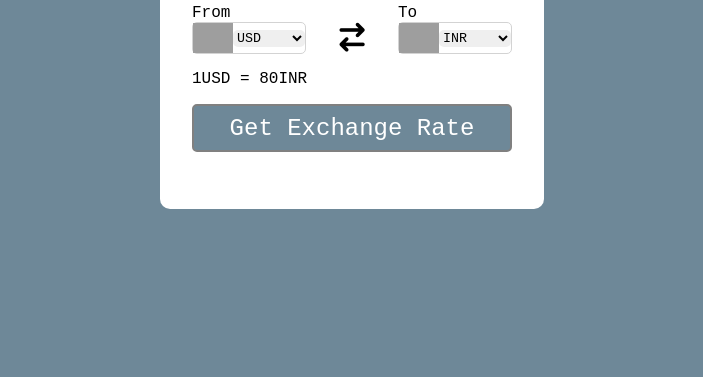
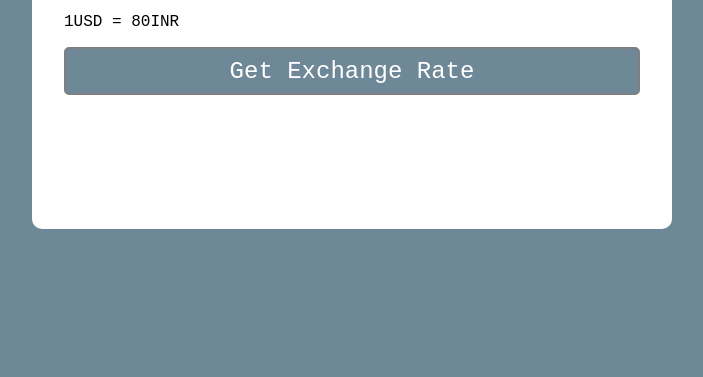
Before and after one commit to RahulSingh044/Convertor-Pro, a plain HTML site: page currencyConvertor/index.html in a window 1280 px wide. Shown: the part 423-800 px from the top of the page, without its empty margins (288-991 px from the left). Drawn offline with Linux system fonts and the light colour scheme; grey boxes are pictures that could not be loaded; a web font is replaced by a local one.

Commit message:
Update style.css

```diff
--- a/currencyConvertor/style.css
+++ b/currencyConvertor/style.css
@@ -81,3 +81,30 @@ form button{
     color: white;
     cursor: pointer;
 }
+
+@media only screen and (max-width:320px) {
+    .container{
+        height: 65vh;
+        width: 65vw;
+    }
+}
+
+@media only screen and (min-width:480px) {
+    .container{
+        height: 50vh;
+        width: 50vw;
+    }
+}
+
+@media only screen and (min-width: 768px){
+    .container{
+        height: 55vh;
+        width: 55vw;
+    }
+}
+
+@media only screen and (min-width: 992px) {
+    .container{
+        width: 45vw;
+    }
+}
```
